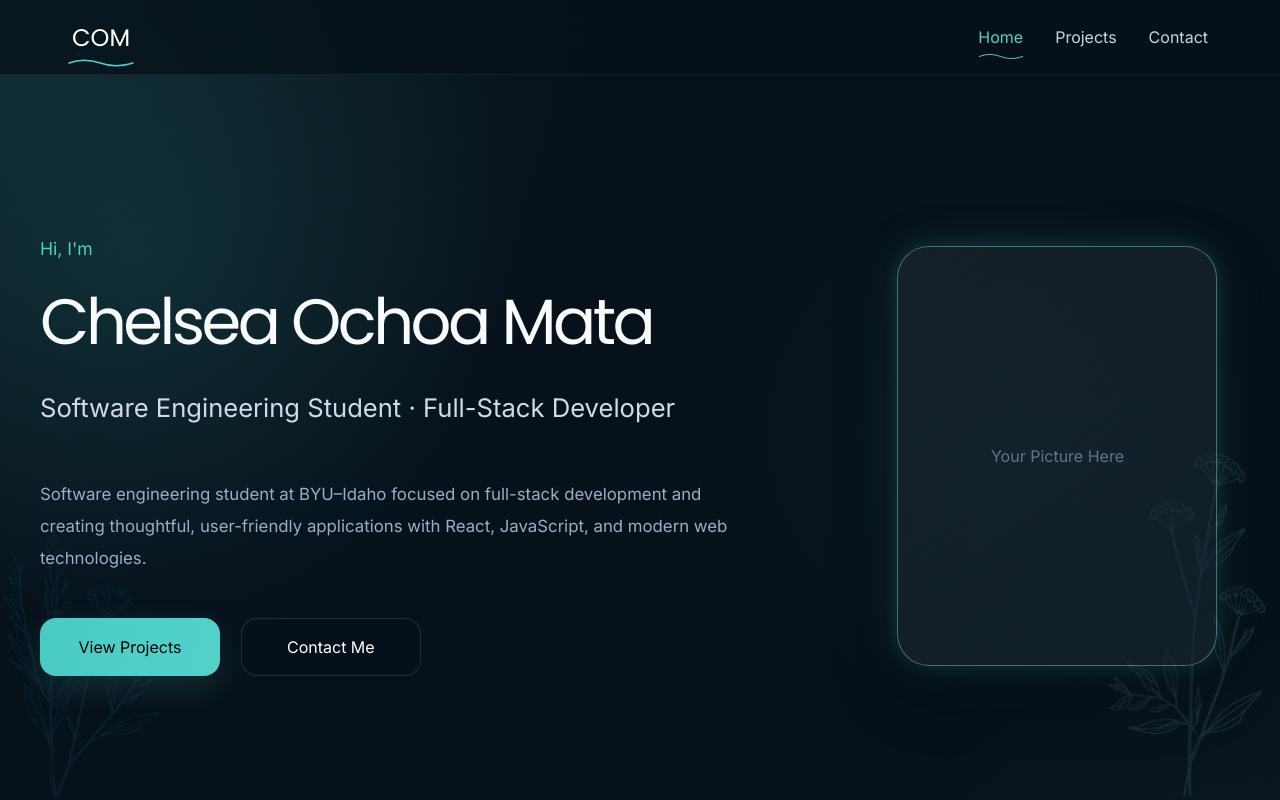
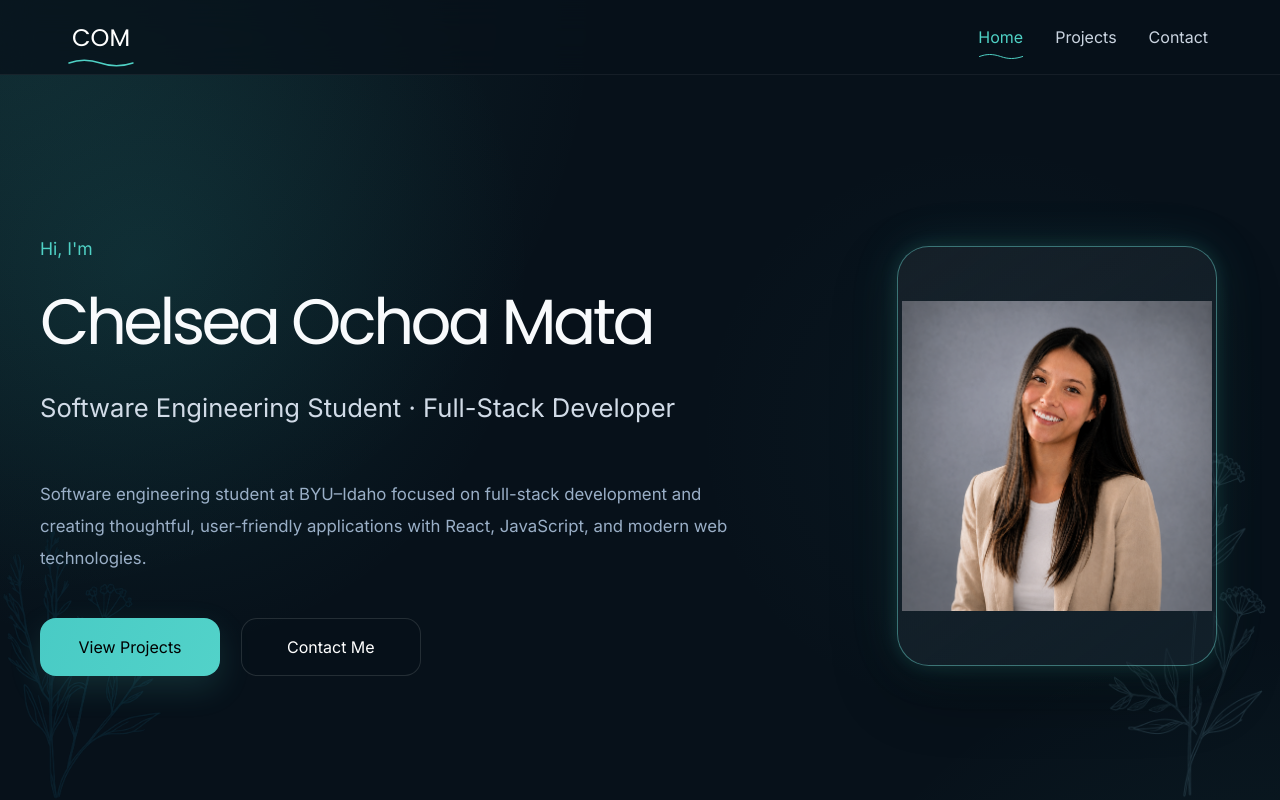
Before and after one commit to omcore7/portfolio, a React app: page / in a window 1280 px wide. Shown: the top 800 px of the page. Built offline with nearby package versions, Linux system fonts and the light colour scheme; the HTML template or start-up script is replaced by a standard one.

Commit message:
Update portfolio profile image

```diff
--- a/src/pages/Home.jsx
+++ b/src/pages/Home.jsx
@@ -5,6 +5,7 @@ import { Link } from "react-router-dom"
 
 import leftFlowers from "../assets/flowers-left.png"
 import rightFlowers from "../assets/flowers-right.png"
+import profileImage from "../assets/profile-portfolio.png"
 
 function Home() {
   return (
@@ -89,12 +90,16 @@ function Home() {
   }}
 >
   <div className="profile-card">
-            <p className="image-placeholder">
-              Your Picture Here
-            </p>
+    <img
+      src={profileImage}
+      alt="Chelsea Ochoa Mata"
+      className="profile-picture"
+    />
   </div>
 </motion.div>
+
 </div>
+
 </motion.main>
 )
 }
```
Also changed, not shown: src/assets/profile-portfolio.png (added). Lines whose indentation alone changed are shown as unchanged.
